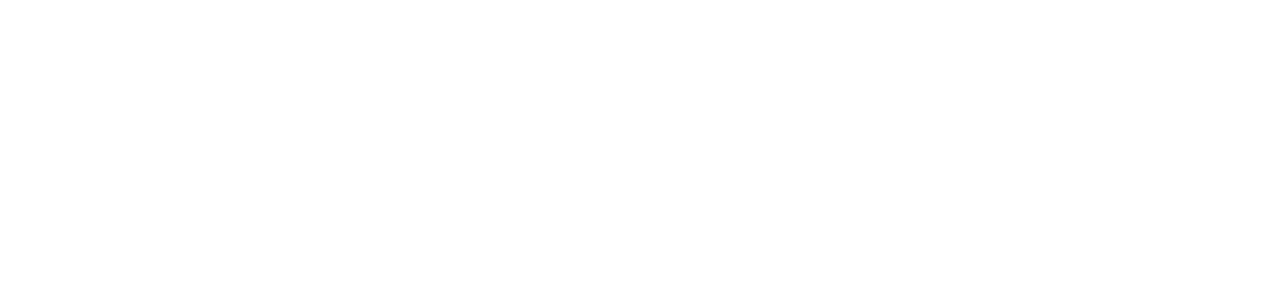
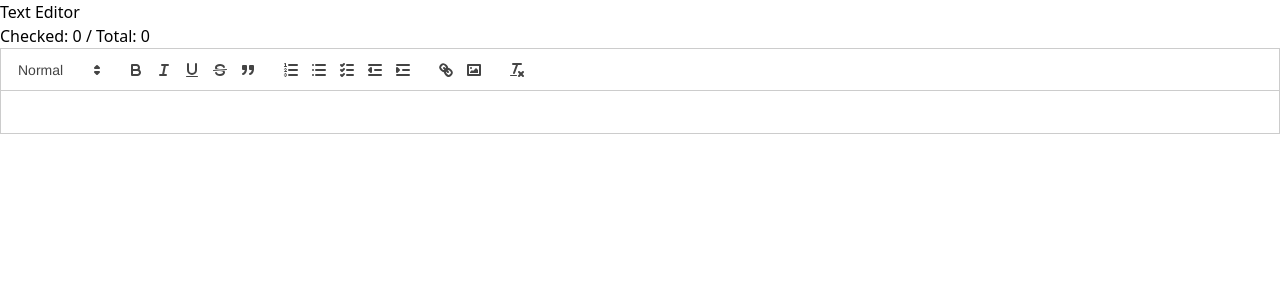
Before and after one commit to deidaraiorek/mimimeomeo, a React (Vite) app in the folder frontend/: page /text-editor in a window 1280 px wide. Shown: the top 300 px of the page. Built offline with nearby package versions, Linux system fonts and the light colour scheme.

Commit message:
Added PostgresSQL database connection && Set up Quill Text Editor

```diff
--- a/frontend/package.json
+++ b/frontend/package.json
@@ -11,7 +11,9 @@
   },
   "dependencies": {
     "react": "^18.3.1",
-    "react-dom": "^18.3.1"
+    "react-dom": "^18.3.1",
+    "react-quill": "^2.0.0",
+    "react-router-dom": "^6.26.2"
   },
   "devDependencies": {
     "@eslint/js": "^9.9.0",
--- a/frontend/src/App.jsx
+++ b/frontend/src/App.jsx
@@ -1,8 +1,16 @@
-import { useState } from "react";
-import "./App.css";
+import React from "react";
+import { BrowserRouter as Router, Route, Routes } from "react-router-dom";
+import TextEditor from "./components/TextEditor";
 
 function App() {
-  return <></>;
+  return (
+    <Router>
+      <Routes>
+        <Route path="/text-editor" element={<TextEditor />} />
+        {/* Add other routes here */}
+      </Routes>
+    </Router>
+  );
 }
 
 export default App;
--- /dev/null
+++ b/frontend/src/components/TextEditor.jsx
@@ -0,0 +1,84 @@
+import React, { useState, useRef } from "react";
+import ReactQuill from "react-quill";
+import "react-quill/dist/quill.snow.css";
+
+function TextEditor() {
+  const [content, setContent] = useState("");
+  const [checkboxCount, setCheckboxCount] = useState({ total: 0, checked: 0 });
+  const quillRef = useRef(null);
+
+  const handleChange = (value) => {
+    setContent(value);
+    countCheckboxes();
+  };
+
+  const countCheckboxes = () => {
+    const editor = quillRef.current.getEditor();
+    const delta = editor.getContents();
+
+    let total = 0;
+    let checked = 0;
+
+    delta.ops.forEach((op) => {
+      if (op.attributes && op.attributes.list) {
+        if (op.attributes.list === "checked") {
+          checked++;
+          total++;
+        }
+        if (op.attributes.list === "unchecked") {
+          total++;
+        }
+      }
+    });
+
+    setCheckboxCount({ total, checked });
+  };
+
+  const modules = {
+    toolbar: [
+      [{ header: [1, 2, false] }],
+      ["bold", "italic", "underline", "strike", "blockquote"],
+      [
+        { list: "ordered" },
+        { list: "bullet" },
+        { list: "check" },
+        { indent: "-1" },
+        { indent: "+1" },
+      ],
+      ["link", "image"],
+      ["clean"],
+    ],
+  };
+
+  const formats = [
+    "header",
+    "bold",
+    "italic",
+    "underline",
+    "strike",
+    "blockquote",
+    "list",
+    "bullet",
+    "indent",
+    "link",
+    "image",
+  ];
+
+  return (
+    <div>
+      <h2>Text Editor</h2>
+      <p>
+        Checked: {checkboxCount.checked} / Total: {checkboxCount.total}
+      </p>
+      <ReactQuill
+        ref={quillRef}
+        value={content}
+        onChange={handleChange}
+        modules={modules}
+        formats={formats}
+      />
+    </div>
+  );
+}
+
+export default TextEditor;
```
Also changed, not shown: 1 other file (tests, documents, lock files or other folders).
